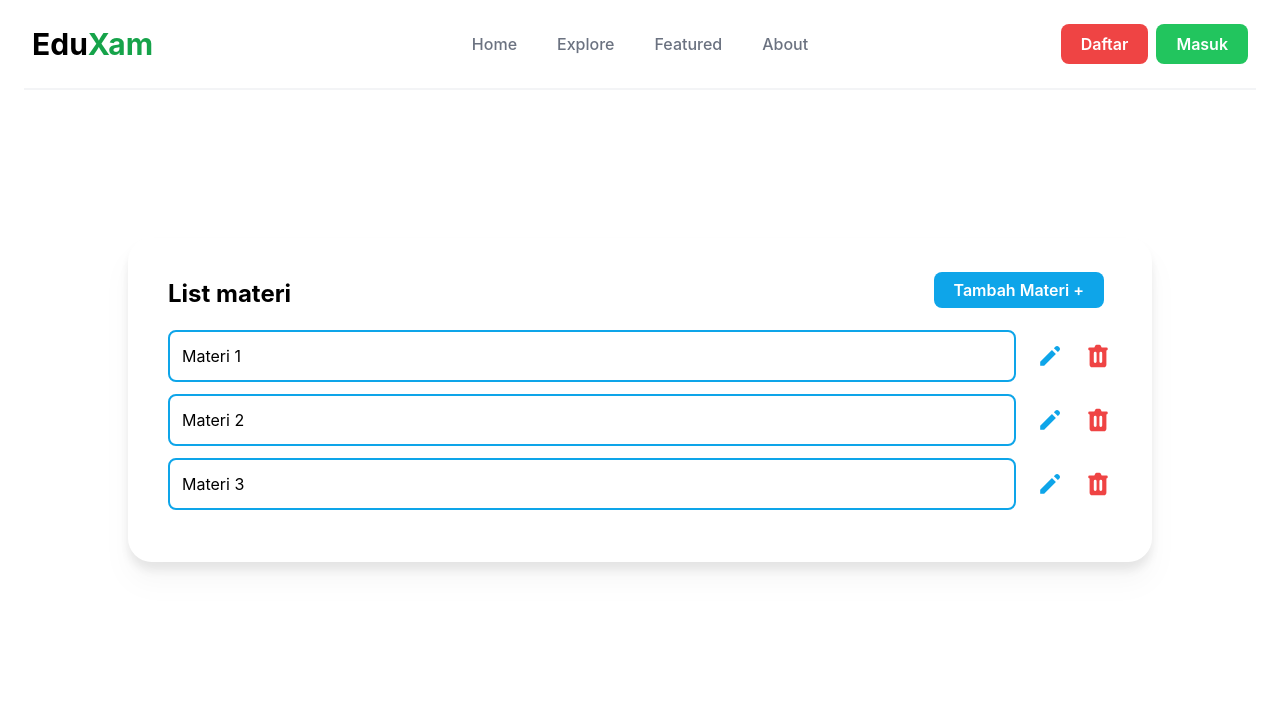
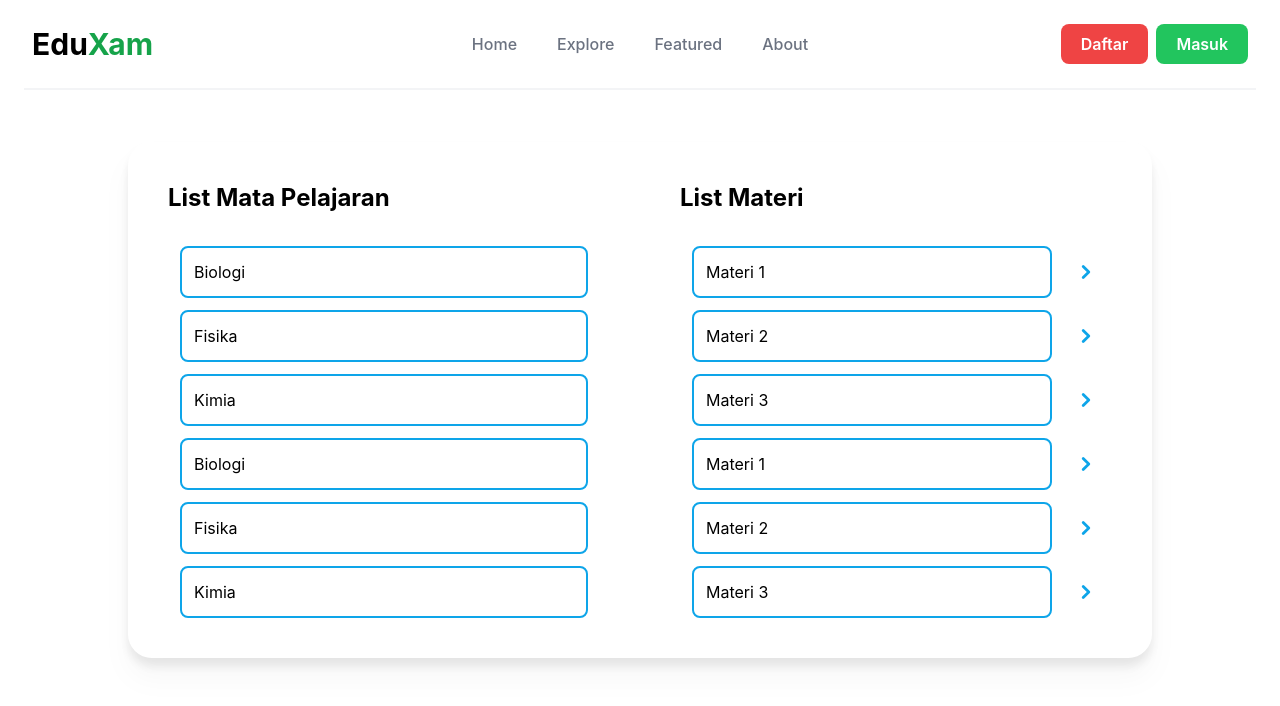
Before and after one commit to zakyfn3320/eduxam, a React (Create React App) app: page /dashboard in a window 1280 px wide. Shown: the top 706 px of the page. Built offline with nearby package versions, Linux system fonts and the light colour scheme.

Commit message:
eduxam: add student dashboard component

```diff
--- a/src/App.js
+++ b/src/App.js
@@ -2,7 +2,8 @@ import './App.css';
 import { Route, Routes } from 'react-router-dom';
 
 import {
-  DashboardAdmin,
+  // DashboardAdmin,
+  DashboardStudent,
   // DashboardStudent,
   Home,
   Login,
@@ -16,7 +17,7 @@ function App() {
     <>
       <Header />
       <Routes>
-        <Route path='/dashboard' element={<DashboardAdmin />} />
+        <Route path='/dashboard' element={<DashboardStudent />} />
         <Route path='/login' element={<Login />} />
         <Route path='/register' element={<Register />} />
         <Route path='/subject' element={<SubjectNew />} />
--- a/src/pages/DashboardStudent.js
+++ b/src/pages/DashboardStudent.js
@@ -1,8 +1,170 @@
-import React from 'react'
+import React, { useEffect, useState } from 'react'
+import {
+    ChevronRightIcon
+} from '@heroicons/react/solid'
+import { Link } from 'react-router-dom'
+
+const initialListMateri = [
+    {
+        id: '0',
+        namaPelajaran: 'Materi 1',
+        namaGuru: '',
+        jurusan: '',
+        kelas: '',
+        blobFile: ''
+    },
+    {
+        id: '1',
+        namaPelajaran: 'Materi 2',
+        namaGuru: '',
+        jurusan: '',
+        kelas: '',
+        blobFile: ''
+    },
+    {
+        id: '3',
+        namaPelajaran: 'Materi 3',
+        namaGuru: '',
+        jurusan: '',
+        kelas: '',
+        blobFile: ''
+    },
+    {
+        id: '0',
+        namaPelajaran: 'Materi 1',
+        namaGuru: '',
+        jurusan: '',
+        kelas: '',
+        blobFile: ''
+    },
+    {
+        id: '1',
+        namaPelajaran: 'Materi 2',
+        namaGuru: '',
+        jurusan: '',
+        kelas: '',
+        blobFile: ''
+    },
+    {
+        id: '3',
+        namaPelajaran: 'Materi 3',
+        namaGuru: '',
+        jurusan: '',
+        kelas: '',
+        blobFile: ''
+    },
+]
+
+const initalListMapel = [
+    {
+        id: '0',
+        namaMapel: 'Biologi'
+    },
+    {
+        id: '2',
+        namaMapel: 'Fisika'
+    },
+    {
+        id: '4',
+        namaMapel: 'Kimia'
+    },
+    {
+        id: '0',
+        namaMapel: 'Biologi'
+    },
+    {
+        id: '2',
+        namaMapel: 'Fisika'
+    },
+    {
+        id: '4',
+        namaMapel: 'Kimia'
+    },
+    {
+        id: '0',
+        namaMapel: 'Biologi'
+    },
+    {
+        id: '2',
+        namaMapel: 'Fisika'
+    },
+    {
+        id: '4',
+        namaMapel: 'Kimia'
+    },
+    {
+        id: '4',
+        namaMapel: 'Kimia'
+    },
+    {
+        id: '0',
+        namaMapel: 'Biologi'
+    },
+    {
+        id: '2',
+        namaMapel: 'Fisika'
+    },
+    {
+        id: '4',
+        namaMapel: 'Kimia'
+    },
+]
 
 const DashboardStudent = () => {
+
+    const [listMateri, setListMateri] = useState(initialListMateri)
+    const [listMapel, setListMapel] = useState(initalListMapel)
+    const [loading, setLoading] = useState(true)
+
+    useEffect(() => {
+
+        setListMateri(initialListMateri)
+        setLoading(false)
+    }, [])
+
     return (
-        <div>DashboardStudent</div>
+        <div className='md:h-screen py-32 flex justify-center items-center'>
+            <div className='bg-white w-5/6 md:w-4/5 rounded-3xl drop-shadow-xl'>
+                <div className="grid md:grid-cols-2">
+                    <div className="p-10">
+                        {loading && <span>Loading</span>}
+                        <div className="flex justify-between">
+                            <h1 className='text-2xl font-bold mb-5'>List Mata Pelajaran</h1>
+                        </div>
+                        <div className="h-96 overflow-y-auto">
+                            <ul className='h-auto p-3'>
+                                {listMapel.map(item => {
+                                    return (
+                                        <li className='mb-3 '>
+                                            <div className='border-solid border-2 rounded-lg grow border-sky-500 p-3 hover:bg-sky-100 transition duration-150 '>{item.namaMapel}</div>
+                                        </li>
+                                    )
+                                })}
+                            </ul>
+                        </div>
+                    </div>
+                    <div className="p-10">
+                        {loading && <span>Loading</span>}
+
+                        <div className="flex justify-between">
+                            <h1 className='text-2xl font-bold mb-5'>List Materi</h1>
+                        </div>
+                        <div className="h-96 overflow-y-auto">
+                            <ul className='h-auto p-3'>
+                                {listMateri.map(item => {
+                                    return (
+                                        <li className='flex gap-5 items-center mb-3 '>
+                                            <div className='border-solid border-2 rounded-lg grow border-sky-500 p-3 hover:bg-sky-100 transition duration-150 '>{item.namaPelajaran}</div>
+                                            <button className=''><ChevronRightIcon className='fill-sky-500 w-7' /></button>
+                                        </li>
+                                    )
+                                })}
+                            </ul>
+                        </div>
+                    </div>
+                </div>
+            </div>
+        </div>
     )
 }
 
```
